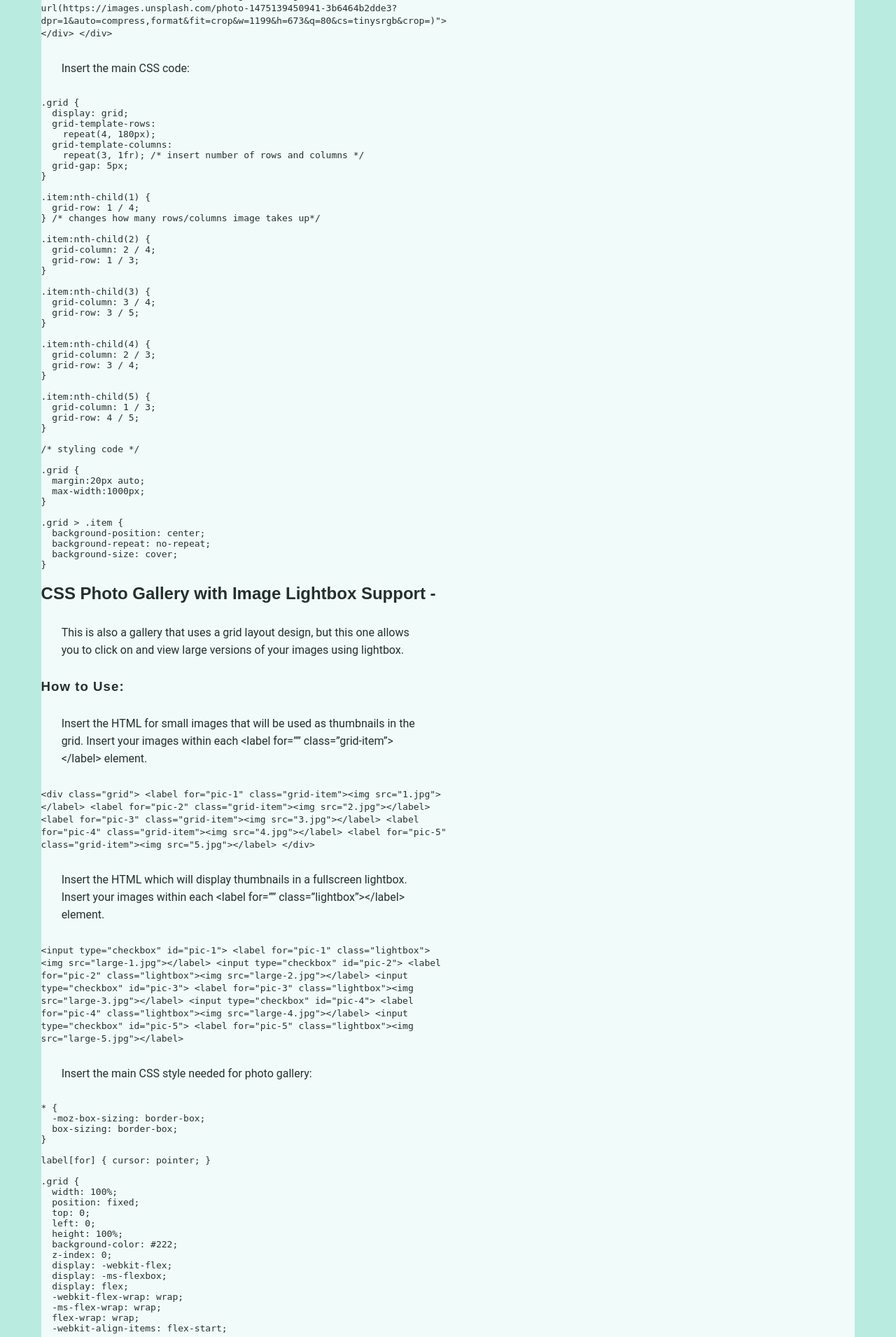
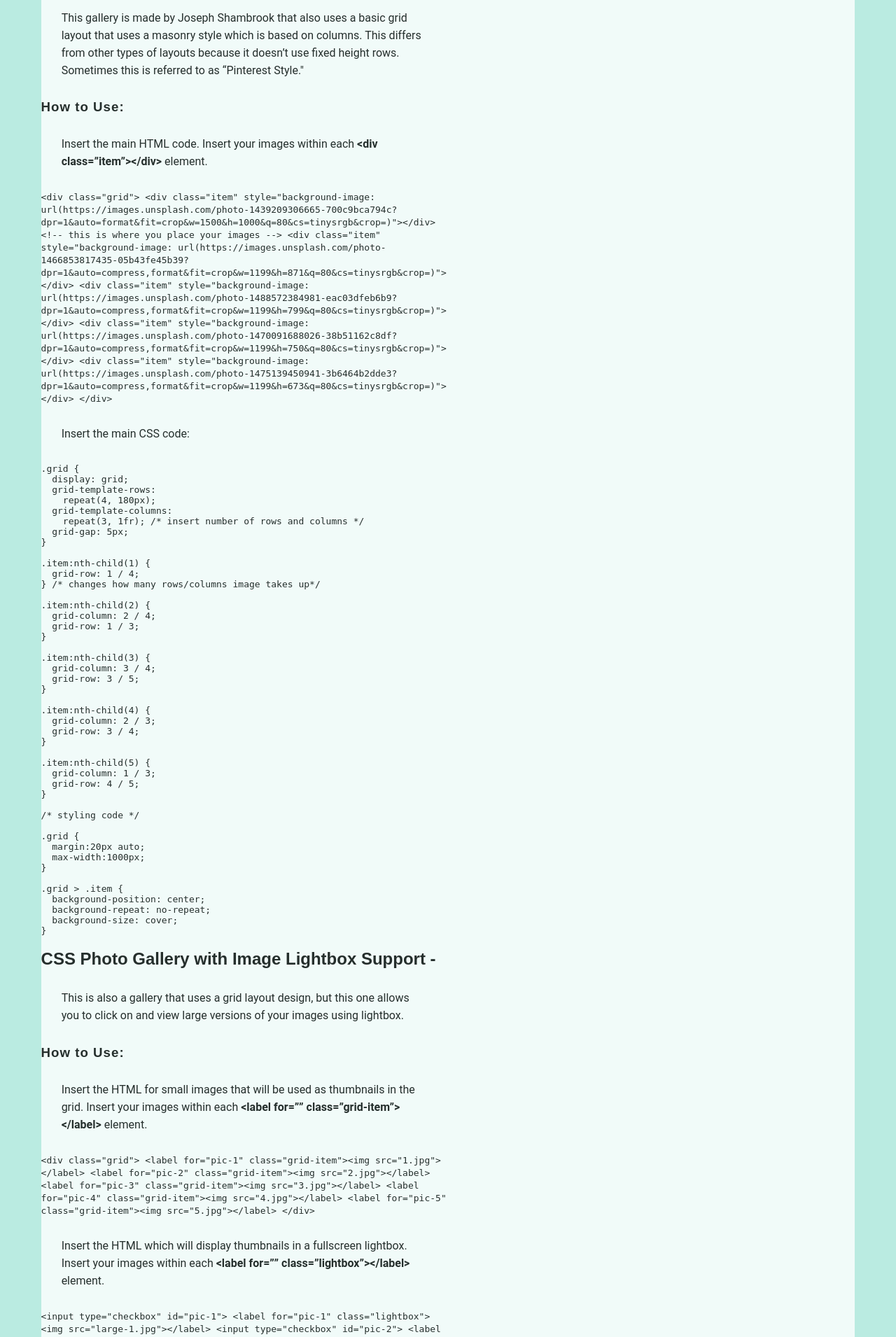
Before and after one commit to verongable/it162, a PHP site: page /big/galleries.php in a window 1280 px wide. Shown: the part 3242-5152 px from the top of the page at 70% size. Run offline with PHP 8.4, Linux system fonts and the light colour scheme; some libraries are stand-ins or nearby versions.

Commit message:
final galleries.php

```diff
--- a/big/galleries.php
+++ b/big/galleries.php
@@ -1,14 +1,17 @@
 <?php include "includes/header.php"?>
-    <p>No matter your profession, whether you’re a web designer, a photographer, or even a model, chances are you need to showcase your work in order to get clients. Once you have your own website, an effective way to accomplish this is by putting up an online image gallery. When building your gallery, it’s important to keep your design clean and minimalistic in order to not diminish the work you want to display. Luckily the gallery templates I have included are great for beginners because they are simple and easy to use, and only require HTML/CSS, making it a much more simple process in order to get your work displayed in an effective manner.</p>
+<p>No matter your profession, whether you’re a web designer, a photographer, or even a model, chances are you need to showcase your work in order to get clients. Once you have your own website, an effective way to accomplish this is by putting up an online image gallery. When building your gallery, it’s important to keep your design clean and minimalistic in order to not diminish the work you want to display. Luckily the gallery templates I have included are great for beginners because they are simple and easy to use, and only require HTML/CSS, making it a much more simple process in order to get your work displayed in an effective manner.</p>
 
     <h2>Simple Basic Grid Gallery with Hover Effect -</h2>
+    <img src="images/gallery-image-1.jpeg" alt="Simple Grid Gallery">
+
     <p>This type of image gallery uses a basic grid layout that is very easy to use and also attractive, making it suitable for an array of needs. This gallery also includes a beautiful hover effect.</p>
     <h3>How to Use:</h3>
 
-    <p>Insert the main HTML code. Insert your images within each &lt;div class=&rdquo;container&rdquo;&gt;&lt;/div&gt; element.</p>
+    <p>Insert the main HTML code. Insert your images within each <strong>&lt;div class=&rdquo;container&rdquo;&gt;&lt;/div&gt;</strong> element.</p>
 
-    <p>HTML:</p>
-<pre><code>&lt;meta name="viewport" content="width=device-width, initial-scale=1.0"&gt;
+    <h3>HTML:</h3>
+<div class="content-container">
+<code>&lt;meta name="viewport" content="width=device-width, initial-scale=1.0"&gt;
 &lt;h1&gt;Simple gallery pure css&lt;/h1&gt;&lt;/code&gt;&lt;/pre&gt;
 &lt;div class="container-all"&gt;
 &lt;div class="container"&gt;
@@ -41,7 +44,7 @@
   &lt;span class="title&gt;Lorem ipsum dolor&lt;/span&gt;
   &lt;span class="text"&gt;Morbi diam viverra mattis sociis magna, habitasse penatibus non lectus&lt;/span&gt;
   &lt;/div&gt;
-</code></pre>
+</code></div>
 
 <p>Insert the main CSS code:</p>
 
@@ -132,11 +135,13 @@ img{
 
 <h2>CSS Masonry Grid -</h2>
 
+<img src="images/gallery-image-2.gif" alt ="Masonry Grid">
+
 <p>This gallery is made by Joseph Shambrook that also uses a basic grid layout that uses a masonry style which is based on columns. This differs from other types of layouts because it doesn’t use fixed height rows. Sometimes this is referred to as “Pinterest Style."</p>
 
 <h3>How to Use:</h3>
 
-<p>Insert the main HTML code. Insert your images within each &lt;div class=&rdquo;item&rdquo;&gt;&lt;/div&gt; element.</p>
+<p>Insert the main HTML code. Insert your images within each <strong>&lt;div class=&rdquo;item&rdquo;&gt;&lt;/div&gt;</strong> element.</p>
 
 <code>&lt;div class=&quot;grid&quot;&gt;
   &lt;div class=&quot;item&quot; style=&quot;background-image: url(https://images.unsplash.com/photo-1439209306665-700c9bca794c?dpr=1&amp;auto=format&amp;fit=crop&amp;w=1500&amp;h=1000&amp;q=80&amp;cs=tinysrgb&amp;crop=)&quot;&gt;&lt;/div&gt; &lt;!-- this is where you place your images --&gt;
@@ -206,7 +211,7 @@ img{
 
 <h3>How to Use:</h3>
 
-<p>Insert the HTML for small images that will be used as thumbnails in the grid. Insert your images within each &lt;label for=&rdquo;&rdquo; class=&rdquo;grid-item&rdquo;&gt;&lt;/label&gt; element.</p>
+<p>Insert the HTML for small images that will be used as thumbnails in the grid. Insert your images within each <strong>&lt;label for=&rdquo;&rdquo; class=&rdquo;grid-item&rdquo;&gt;&lt;/label&gt;</strong> element.</p>
 
 <code>&lt;div class=&quot;grid&quot;&gt;
   &lt;label for=&quot;pic-1&quot; class=&quot;grid-item&quot;&gt;&lt;img src=&quot;1.jpg&quot;&gt;&lt;/label&gt;
@@ -217,7 +222,7 @@ img{
 &lt;/div&gt;
 </code>
 
-<p>Insert the HTML which will display thumbnails in a fullscreen lightbox. Insert your images within each &lt;label for=&rdquo;&rdquo; class=&rdquo;lightbox&rdquo;&gt;&lt;/label&gt; element.</p>
+<p>Insert the HTML which will display thumbnails in a fullscreen lightbox. Insert your images within each <strong>&lt;label for=&rdquo;&rdquo; class=&rdquo;lightbox&rdquo;&gt;&lt;/label&gt;</strong> element.</p>
 
 <code>&lt;input type=&quot;checkbox&quot; id=&quot;pic-1&quot;&gt;
 &lt;label for=&quot;pic-1&quot; class=&quot;lightbox&quot;&gt;&lt;img src=&quot;large-1.jpg&quot;&gt;&lt;/label&gt;
@@ -231,7 +236,7 @@ img{
 &lt;label for=&quot;pic-5&quot; class=&quot;lightbox&quot;&gt;&lt;img src=&quot;large-5.jpg&quot;&gt;&lt;/label&gt;
 </code>
 
-<p>Insert the main CSS style needed for photo gallery:</p>
+<h3>CSS:</h3>
 
 <pre>* {
   -moz-box-sizing: border-box;
@@ -339,14 +344,26 @@ input[type="checkbox"]:checked ~ .grid { opacity: .125; }
 </pre>
 
 <p>I hope the galleries and instructions I have provided were easy to understand and have successfully guided you in designing a simple yet effective image gallery for your website that will be sure to dazzle all your clients.</p>
-
 </section>
    <!-- END LEFT COL -->
    <!-- START RIGHT COL -->
 <aside>
+<div class="research-aside">
     <h3>Sources:</h3>
-    <p>Place sources here.</p>
-    <p>Here's a website to help get you started, <a href="https://business.tutsplus.com/articles/how-to-extract-the-facts-with-a-web-design-client-questionnaire--fsw-1830" target="_blank">https://business.tutsplus.com/articles/...</a></p>
+      <h4>Colorlib</h4>
+        <p>Colorlib. “50 Best Photo Gallery Website Templates 2021.” Colorlib, 29 Mar. 2021, colorlib.com/wp/photo-gallery-website-templates.</p>
+      <h4>CodeMyUI</h4>
+        <p>George, Saijo. “CSS Masonry Grid for Image Gallery Ξ ℂ𝕠𝕕𝕖𝕄𝕪𝕌𝕀.” CodeMyUI, 15 Oct. 2018, codemyui.com/css-masonry-grid-for-image-gallery.</p>
+      <h4>CSS Script</h4>
+        <p>jQueryScript. “10 Best Galleries In Pure JavaScript & CSS (2021 Update).” CSS Script, 2 Feb. 2021, www.cssscript.com/top-10-galleries-pure-javascript-css.</p>
+      <h4>Sitepoint</h4>
+        <p>Nimesh, Rakhitha. “Understanding Masonry Layout - SitePoint.” Sitepoint, 23 Feb. 2014, www.sitepoint.com/understanding-masonry-layout.
+        </p>
+      <h4>Wp Shopmart</h4>
+        <p>Shakyawal, Yashwant. “11 Best Free HTML CSS Image Gallery.” Wpshopmart, 2 Sept. 2020, wpshopmart.com/best-html-css-image-gallery.
+        </p>
    </aside>
+   </main>
    <!-- END RIGHT COL -->
    <?php include "includes/footer.php"?>
+</div>
```
